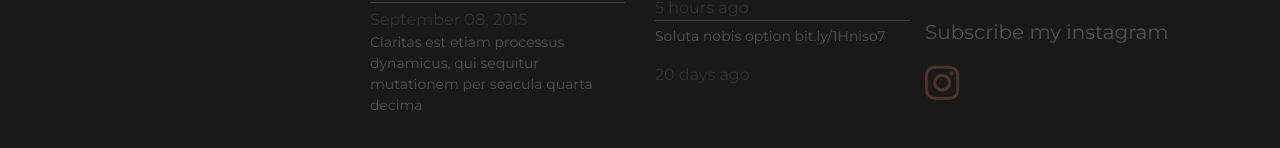
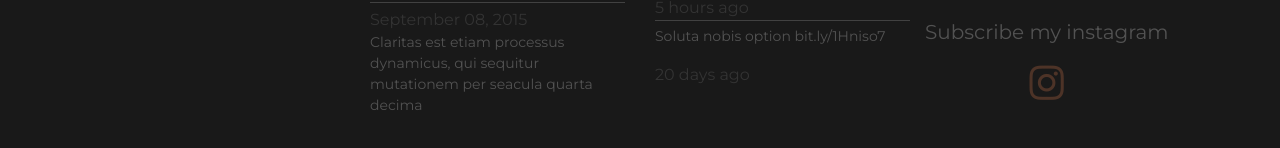
Before and after one commit to humayunnn/humayunnn.github.io, a plain HTML site: page index.html in a window 1280 px wide. Shown: the part 5432-5580 px from the top of the page. Drawn offline with Linux system fonts and the light colour scheme.

Commit message:
Update index.html

```diff
--- a/index.html
+++ b/index.html
@@ -857,8 +857,9 @@
                         <div class="col-lg-6 col-6"><img src="./img/widg-2.png" alt=""></div>
                         <div class="col-lg-6 col-6"><img src="./img/widg-3.png" alt=""></div>
                         <div class="col-lg-6 col-6"><img src="./img/widg-4.png" alt=""></div>
-                        <div class="social"><p>Subscribe my instagram</p>
-                        <a href="https://www.instagram.com/humayunnnnnn/"><i class="fa fa-instagram" aria-hidden="true"></i></a></div>
+                        <div class="social text-center">
+                            <p>Subscribe my instagram</p>
+                            <a href="https://www.instagram.com/humayunnnnnn/"><i class="fa fa-instagram" aria-hidden="true"></i></a></div>
                     </div>
                 </div>
             </div>
```
